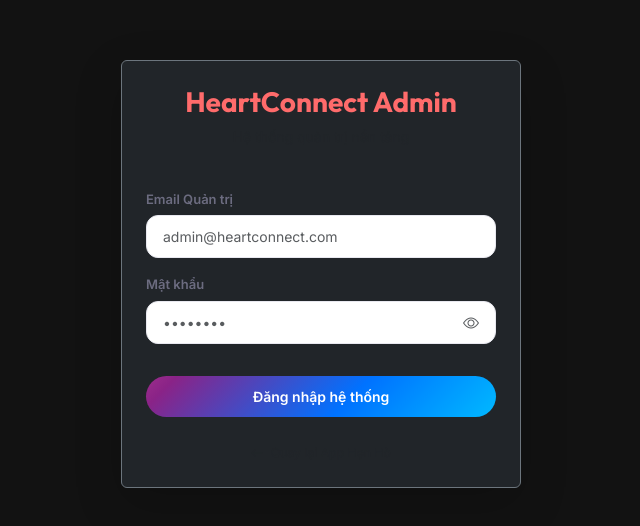
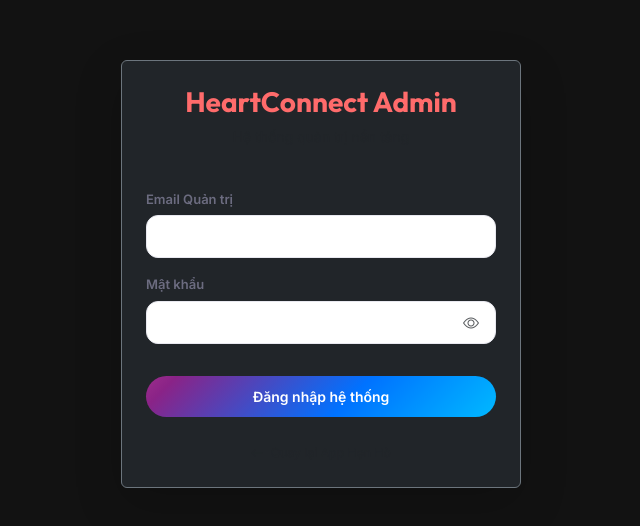
Before and after one commit to trminh-developer/ems, a React (Vite) app in the folder frontend/: page /admin/login in a window 1280 px wide. Shown: the part 126-652 px from the top of the page, without its empty margins (319-959 px from the left). Built offline with nearby package versions, Linux system fonts and the light colour scheme; no server answers.

Commit message:
fix: remove placeholders from AdminLoginView

```diff
--- a/frontend/src/views/admin/AdminLoginView.tsx
+++ b/frontend/src/views/admin/AdminLoginView.tsx
@@ -49,7 +49,6 @@ const AdminLoginView = () => {
           <Input
             label="Email Quản trị"
             type="email"
-            placeholder="admin@heartconnect.com"
             value={email}
             onChange={(e) => setEmail(e.target.value)}
             disabled={isLoading}
@@ -57,7 +56,6 @@ const AdminLoginView = () => {
           <Input
             label="Mật khẩu"
             type="password"
-            placeholder="••••••••"
             value={password}
             onChange={(e) => setPassword(e.target.value)}
             disabled={isLoading}
```
